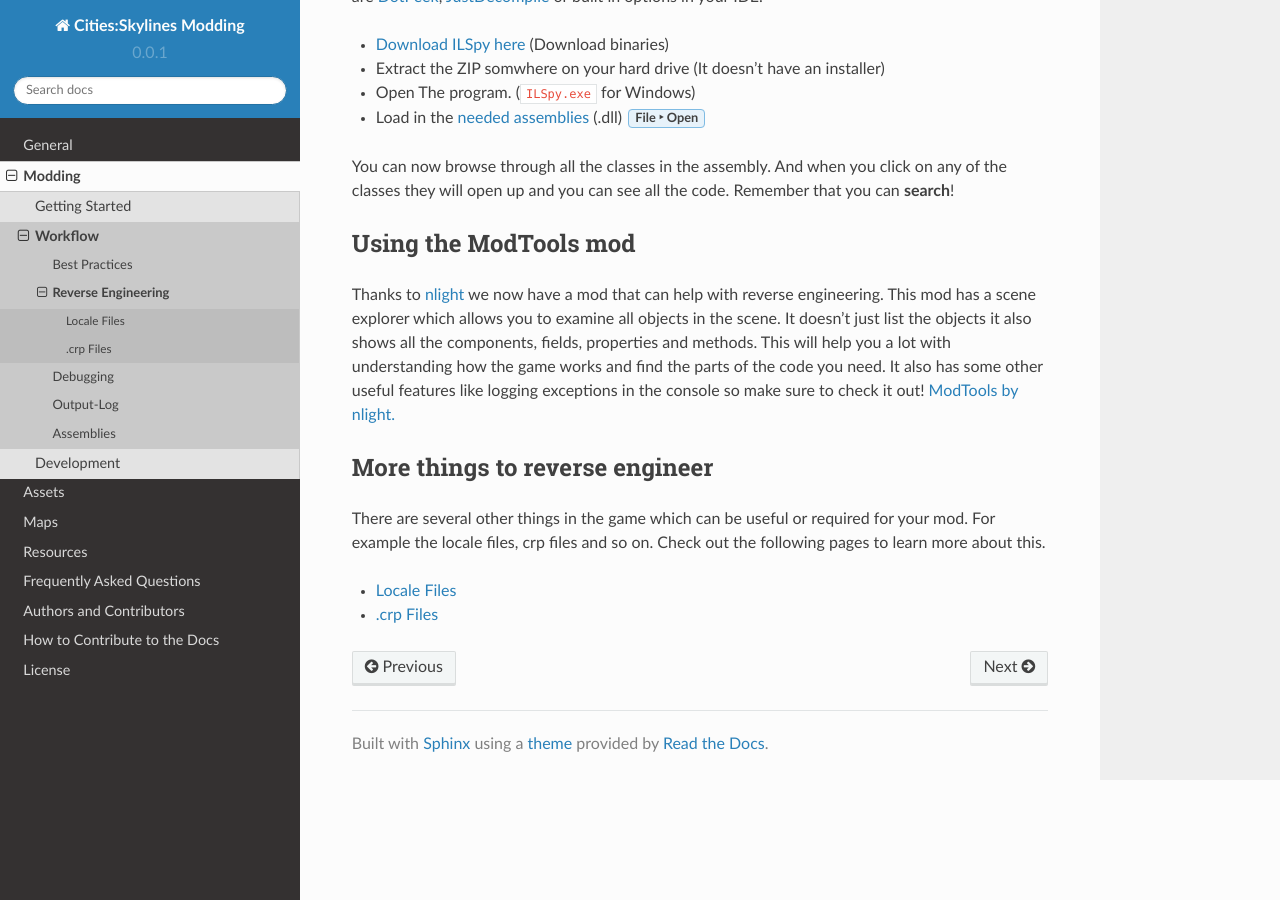
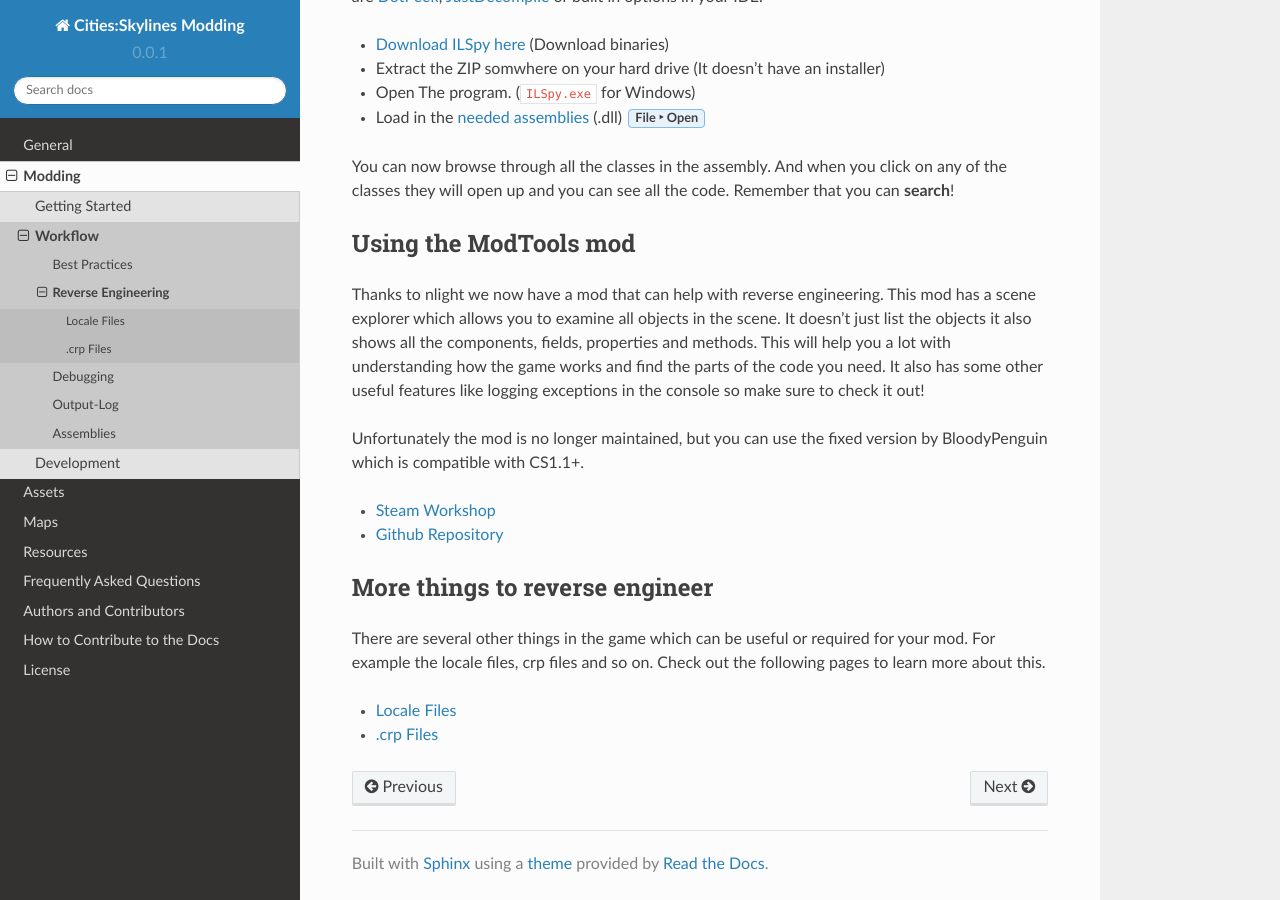
Before and after one commit to SkylinesModding/Docs, a Sphinx documentation site: the page built from docs/source/modding/Workflow/Reverse-Engineering.rst, in a window 1280 px wide and 900 px high, scrolled down 776 px. Built offline with Sphinx 7.4.7 and the Read the Docs theme 2.0.0, drawn with Linux system fonts in a browser that asks for light colours.

Commit message:
Updated references to ModTools
- removed links to skylinesmodding.com since the domain is inactive (that is, it's currently serving scam/phishing content)
- added reference to BloodyPenguin's updated Modtools
- added links to Steam Workshop page and GitHub page

```diff
--- a/docs/source/modding/Workflow/Reverse-Engineering.rst
+++ b/docs/source/modding/Workflow/Reverse-Engineering.rst
@@ -39,12 +39,17 @@
 
 Using the ModTools mod
 ----------------------
-Thanks to `nlight <http://www.skylinesmodding.com/users/nlight/>`__ we now have a mod that can help with reverse engineering.
+Thanks to nlight we now have a mod that can help with reverse engineering.
 This mod has a scene explorer which allows you to examine all objects in the scene.
 It doesn't just list the objects it also shows all the components, fields, properties and methods.
 This will help you a lot with understanding how the game works and find the parts of the code you need.
 It also has some other useful features like logging exceptions in the console so make sure to check it out!
-`ModTools by nlight. <http://www.skylinesmodding.com/t/modtools-in-game-debugging/123>`__
+
+Unfortunately the mod is no longer maintained, but you can use the fixed version by BloodyPenguin which is compatible with CS1.1+.
+
+* `Steam Workshop <https://steamcommunity.com/sharedfiles/filedetails/?id=450877484>`_
+* `Github Repository <https://github.com/earalov/Skylines-ModTools>`_
+
 
 More things to reverse engineer
 -------------------------------
```
